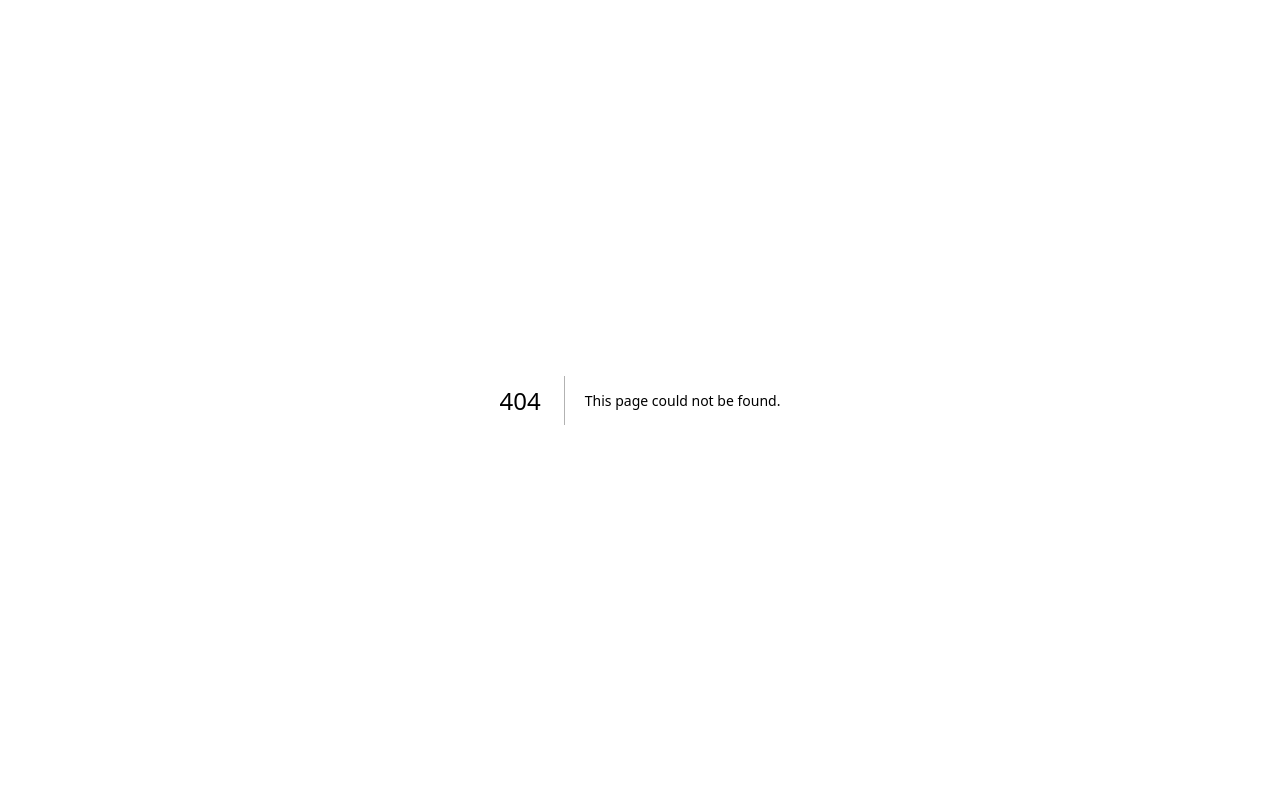
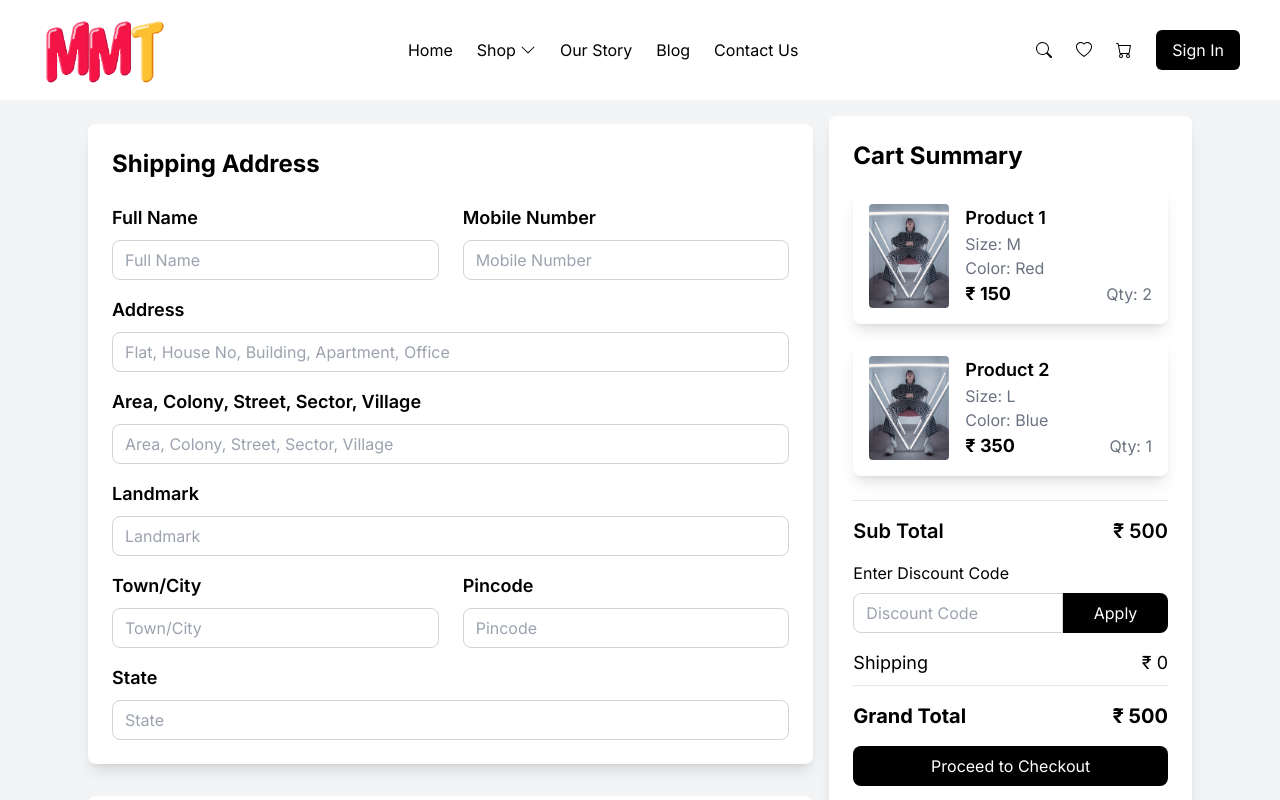
Before and after one commit to allenkiakshay/nextjs-ecommerce-store, a Next.js app: page /order in a window 1280 px wide. Before the commit this address had no page. Shown: the top 800 px of the page. Built offline with nearby package versions, Linux system fonts and the light colour scheme.

Commit message:
order cart update

```diff
--- /dev/null
+++ b/src/Components/Cart/Order.tsx
@@ -0,0 +1,253 @@
+import Image from "next/image";
+
+type Product = {
+  id: number;
+  imageUrl: string;
+  name: string;
+  price: number;
+  quantity: number;
+  size: string;
+  color: string;
+};
+
+// Sample products array
+const products: Product[] = [
+  {
+    id: 1,
+    imageUrl: "/otp.png", // replace with actual image paths
+    name: "Product 1",
+    price: 150,
+    quantity: 2,
+    size: "M",
+    color: "Red",
+  },
+  {
+    id: 2,
+    imageUrl: "/otp.png",
+    name: "Product 2",
+    price: 350,
+    quantity: 1,
+    size: "L",
+    color: "Blue",
+  },
+];
+
+// ProductCard component with explicit typing
+const ProductCard: React.FC<{ product: Product }> = ({ product }) => {
+  return (
+    <div className="flex w-full h-full gap-4 p-4 bg-white rounded-lg shadow-lg">
+      <Image
+        src={product.imageUrl}
+        alt={product.name}
+        width={80}
+        height={80}
+        className="rounded"
+      />
+      <div className="flex flex-col w-full h-full justify-between">
+        <div>
+          <h3 className="text-lg font-semibold">{product.name}</h3>
+          <p className="text-gray-500">Size: {product.size}</p>
+          <p className="text-gray-500">Color: {product.color}</p>
+        </div>
+        <div className="flex justify-between items-center">
+          <p className="text-lg font-bold">₹ {product.price}</p>
+          <p className="text-gray-500">Qty: {product.quantity}</p>
+        </div>
+      </div>
+    </div>
+  );
+};
+
+const Order: React.FC = () => {
+  return (
+    <div className="flex w-full h-fit px-10 md:px-20 lg:px-25 py-4 bg-gray-100">
+      <div className="w-full">
+        <div className="flex flex-col md:flex-row">
+          <div className="flex flex-col gap-4 w-full md:w-8/12 h-fit m-2">
+            <div className="p-6 bg-white rounded-lg shadow-lg">
+              <h2 className="text-2xl font-bold mb-6">Shipping Address</h2>
+              <form className="space-y-4">
+                <div className="grid grid-cols-1 md:grid-cols-2 gap-6">
+                  <div className="flex flex-col">
+                    <label
+                      htmlFor="fullName"
+                      className="text-lg font-semibold mb-2"
+                    >
+                      Full Name
+                    </label>
+                    <input
+                      type="text"
+                      id="fullName"
+                      className="w-full h-[40px] border border-gray-300 p-3 rounded-lg focus:outline-none focus:border-blue-500"
+                      placeholder="Full Name"
+                    />
+                  </div>
+                  <div className="flex flex-col">
+                    <label
+                      htmlFor="mobileNumber"
+                      className="text-lg font-semibold mb-2"
+                    >
+                      Mobile Number
+                    </label>
+                    <input
+                      type="text"
+                      id="mobileNumber"
+                      className="w-full h-[40px] border border-gray-300 p-3 rounded-lg focus:outline-none focus:border-blue-500"
+                      placeholder="Mobile Number"
+                    />
+                  </div>
+                </div>
+                <div className="flex flex-col">
+                  <label
+                    htmlFor="address"
+                    className="text-lg font-semibold mb-2"
+                  >
+                    Address
+                  </label>
+                  <input
+                    type="text"
+                    id="address"
+                    className="w-full h-[40px] border border-gray-300 p-3 rounded-lg focus:outline-none focus:border-blue-500"
+                    placeholder="Flat, House No, Building, Apartment, Office"
+                  />
+                </div>
+                <div className="flex flex-col">
+                  <label htmlFor="area" className="text-lg font-semibold mb-2">
+                    Area, Colony, Street, Sector, Village
+                  </label>
+                  <input
+                    type="text"
+                    id="area"
+                    className="w-full h-[40px] border border-gray-300 p-3 rounded-lg focus:outline-none focus:border-blue-500"
+                    placeholder="Area, Colony, Street, Sector, Village"
+                  />
+                </div>
+                <div className="flex flex-col">
+                  <label
+                    htmlFor="landmark"
+                    className="text-lg font-semibold mb-2"
+                  >
+                    Landmark
+                  </label>
+                  <input
+                    type="text"
+                    id="landmark"
+                    className="w-full h-[40px] border border-gray-300 p-3 rounded-lg focus:outline-none focus:border-blue-500"
+                    placeholder="Landmark"
+                  />
+                </div>
+                <div className="grid grid-cols-1 md:grid-cols-2 gap-6">
+                  <div className="flex flex-col">
+                    <label
+                      htmlFor="city"
+                      className="text-lg font-semibold mb-2"
+                    >
+                      Town/City
+                    </label>
+                    <input
+                      type="text"
+                      id="city"
+                      className="w-full h-[40px] border border-gray-300 p-3 rounded-lg focus:outline-none focus:border-blue-500"
+                      placeholder="Town/City"
+                    />
+                  </div>
+                  <div className="flex flex-col">
+                    <label
+                      htmlFor="pincode"
+                      className="text-lg font-semibold mb-2"
+                    >
+                      Pincode
+                    </label>
+                    <input
+                      type="text"
+                      id="pincode"
+                      className="w-full h-[40px] border border-gray-300 p-3 rounded-lg focus:outline-none focus:border-blue-500"
+                      placeholder="Pincode"
+                    />
+                  </div>
+                </div>
+                <div className="flex flex-col">
+                  <label htmlFor="state" className="text-lg font-semibold mb-2">
+                    State
+                  </label>
+                  <input
+                    type="text"
+                    id="state"
+                    className="w-full h-[40px] border border-gray-300 p-3 rounded-lg focus:outline-none focus:border-blue-500"
+                    placeholder="State"
+                  />
+                </div>
+              </form>
+            </div>
+            <div className="p-6 bg-white rounded-lg shadow-lg mt-4">
+              <h2 className="text-2xl font-bold mb-4">Payment Method</h2>
+              <div className="flex flex-col space-y-4">
+                <label className="text-lg font-semibold flex items-center gap-2">
+                  <input
+                    type="radio"
+                    name="paymentMethod"
+                    value="cashOnDelivery"
+                    className="form-radio"
+                  />
+                  Cash on Delivery
+                </label>
+                <label className="text-lg font-semibold flex items-center gap-2">
+                  <input
+                    type="radio"
+                    name="paymentMethod"
+                    value="payOnline"
+                    className="form-radio"
+                  />
+                  Pay Online
+                </label>
+              </div>
+            </div>
+          </div>
+          <div className="flex flex-col gap-4 w-full md:w-4/12 h-fit m-2 mt-4 md:mt-0">
+            <div className="p-6 bg-white rounded-lg shadow-lg">
+              <h2 className="text-2xl font-bold mb-4">Cart Summary</h2>
+              <div className="space-y-4">
+                {products.map((product) => (
+                  <ProductCard key={product.id} product={product} />
+                ))}
+              </div>
+              <div className="flex justify-between w-full mt-6 border-t pt-4">
+                <h2 className="text-xl font-semibold">Sub Total</h2>
+                <p className="text-xl font-semibold">₹ 500</p>
+              </div>
+              <div className="flex flex-col mt-4">
+                <label htmlFor="discountCode" className="mb-2">
+                  Enter Discount Code
+                </label>
+                <div className="flex">
+                  <input
+                    type="text"
+                    id="discountCode"
+                    className="w-2/3 h-[40px] border border-gray-300 p-3 rounded-l-lg focus:outline-none focus:border-blue-500"
+                    placeholder="Discount Code"
+                  />
+                  <button className="w-1/3 h-[40px] bg-black text-white rounded-r-lg">
+                    Apply
+                  </button>
+                </div>
+              </div>
+              <div className="flex justify-between w-full my-4 border-b pb-2">
+                <p className="text-lg">Shipping</p>
+                <p className="text-lg">₹ 0</p>
+              </div>
+              <div className="flex justify-between w-full mb-4">
+                <h2 className="text-xl font-bold">Grand Total</h2>
+                <p className="text-xl font-bold">₹ 500</p>
+              </div>
+              <button className="w-full h-[40px] bg-black text-white rounded-lg">
+                Proceed to Checkout
+              </button>
+            </div>
+          </div>
+        </div>
+      </div>
+    </div>
+  );
+};
+
+export default Order;
--- /dev/null
+++ b/src/app/(cart)/order/page.tsx
@@ -0,0 +1,14 @@
+import Order from "@/Components/Cart/Order";
+import Fotter from "@/Components/HomePage/Footer";
+import Navbar from "@/Components/HomePage/Navbar";
+
+const Page = () => {
+  return (
+    <div>
+      <Navbar />
+      <Order />
+      <Fotter />
+    </div>
+  );
+};
+export default Page;
```
